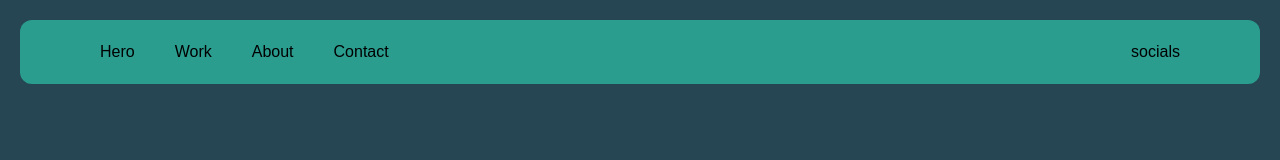
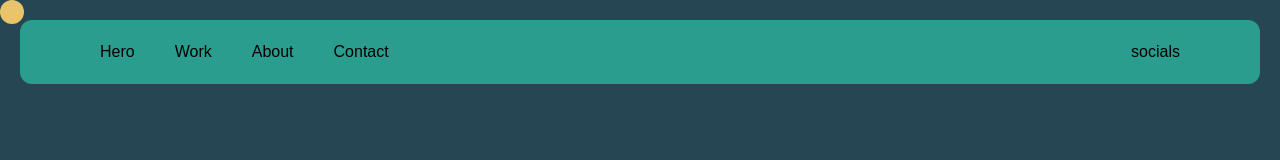
Before and after one commit to Tsunamiisking/portfolio, a Next.js app: page / in a window 1280 px wide. Shown: the top 160 px of the page. Built offline with nearby package versions, Linux system fonts and the light colour scheme.

Commit message:
feat: implement custom cursor effect using framer-motion and update styles for cursor background

```diff
--- a/src/app/globals.css
+++ b/src/app/globals.css
@@ -16,6 +16,9 @@
 }
 .textColor {
   color: var(--textColor);
+}
+.bg-cursor {
+  background-color: var(--cursor);
 }
 .cursor {
   color: var(--cursor);
--- a/src/app/page.jsx
+++ b/src/app/page.jsx
@@ -1,4 +1,6 @@
 "use client";
+import { useEffect } from "react";
+import { useMotionValue, useSpring, motion } from "framer-motion";
 import Image from "next/image";
 import Header from "@/app/components/Header";
 import HeroSection from "@/app/components/HeroSection";
@@ -8,9 +10,26 @@ import { DragCards } from "./components/Certificates";
 // import Hire
 
 export default function Home() {
+  const mouseX = useMotionValue(0);
+  const mouseY = useMotionValue(0);
+  const springX = useSpring(mouseX, { stiffness: 300, damping: 30 });
+  const springY = useSpring(mouseY, { stiffness: 300, damping: 30 });
+
+  useEffect(() => {
+    const handleMouseMove = (e) => {
+      mouseX.set(e.clientX);
+      mouseY.set(e.clientY);
+    };
+    window.addEventListener("mousemove", handleMouseMove);
+    return () => window.removeEventListener("mousemove", handleMouseMove);
+  }, [mouseX, mouseY]);
   return (
     <main className="px-5 lg:px:10">
-           <Header />
+      <motion.div
+        className="fixed top-0 left-0 w-6 h-6 bg-cursor rounded-full pointer-events-none z-1000"
+        style={{ x: springX, y: springY }}
+      />
+      <Header />
       <HeroSection />
       <WorkSection />
       {/* <DragCards /> */}
```
